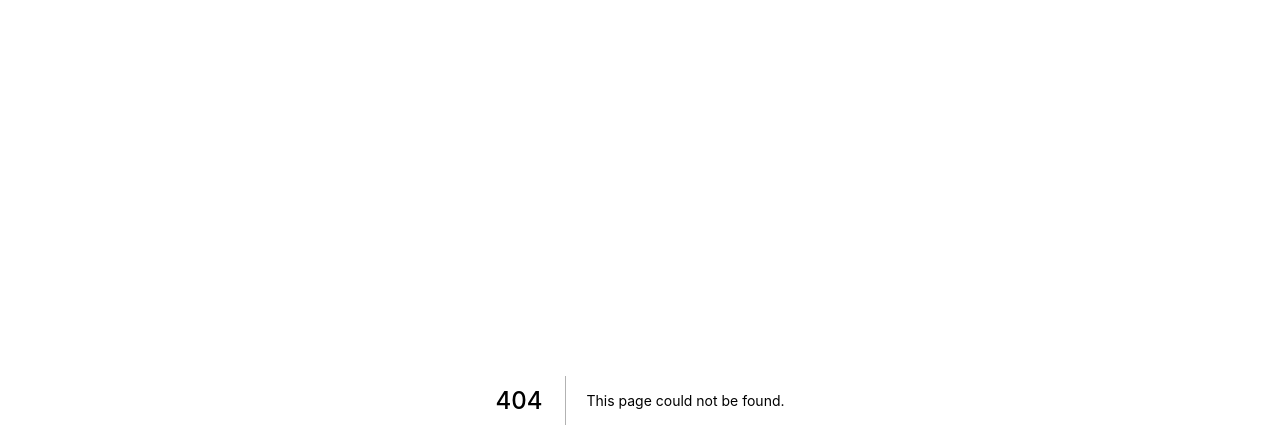
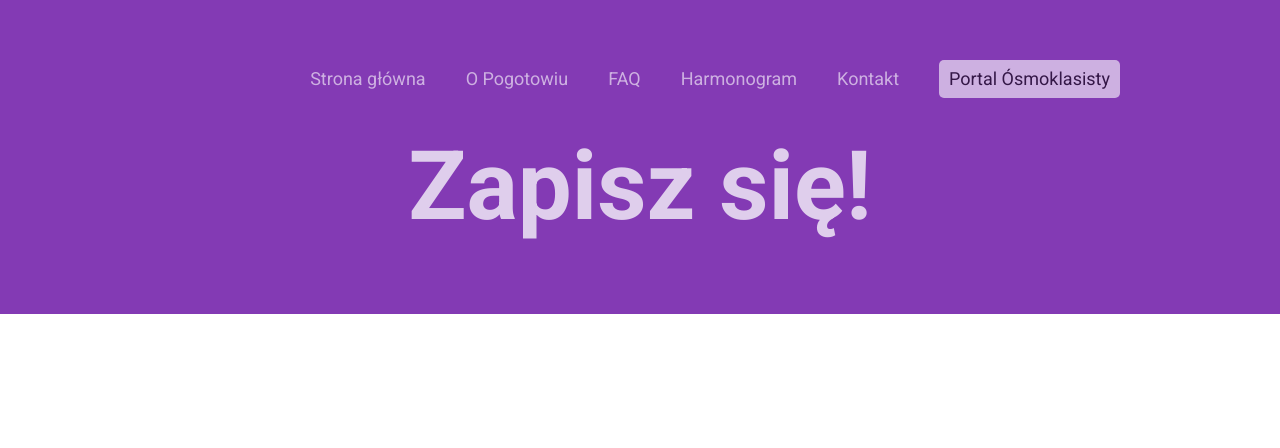
Before and after one commit to stanislawdera/pogotowie-osmoklasisty, a Next.js app: page /zapisz-sie in a window 1280 px wide. Before the commit this address had no page. Shown: the top 448 px of the page. Built offline with nearby package versions, Linux system fonts and the light colour scheme.

Commit message:
Add /zapisz-sie route

```diff
--- /dev/null
+++ b/components/organisms/Header/Header.js
@@ -0,0 +1,16 @@
+import { Wrapper } from "components/atoms/Wrapper/Wrapper.styles";
+import React from "react";
+import Navigation from "../Navigation/Navigation";
+import { StyledHeader } from "./Header.styles";
+
+export default function Header({ title, content }) {
+  return (
+    <StyledHeader>
+      <Wrapper>
+        <Navigation />
+        <h1>{title}</h1>
+        {content !== "" && <p>{content}</p>}
+      </Wrapper>
+    </StyledHeader>
+  );
+}
--- /dev/null
+++ b/components/organisms/Header/Header.styles.js
@@ -0,0 +1,16 @@
+import styled from "styled-components";
+import { StyledMainHeader } from "../MainHeader/MainHeader.styles";
+
+export const StyledHeader = styled(StyledMainHeader)`
+  background: ${({ theme }) => theme.colors.primary};
+
+  & h1 {
+    text-align: center;
+    color: ${({ theme }) => theme.colors.light};
+  }
+
+  & p {
+    text-align: center;
+    color: ${({ theme }) => theme.colors.light};
+  }
+`;
--- a/components/organisms/Layout/Layout.js
+++ b/components/organisms/Layout/Layout.js
@@ -2,11 +2,18 @@ import React from "react";
 import { ThemeProvider } from "styled-components";
 import { GlobalStyle } from "styles/globalStyle";
 import { theme } from "styles/theme";
+import Header from "../Header/Header";
 
-export default function Layout({ children }) {
+export default function Layout({
+  children,
+  title = "",
+  content = "",
+  noHeader = false,
+}) {
   return (
     <ThemeProvider theme={theme}>
       <GlobalStyle />
+      {!noHeader && <Header title={title} content={content} />}
       {children}
     </ThemeProvider>
   );
--- a/pages/index.js
+++ b/pages/index.js
@@ -13,7 +13,7 @@ import CountdownRenderer from "components/organisms/CountdownRenderer/CountdownR
 
 export default function index() {
   return (
-    <Layout>
+    <Layout noHeader>
       <MainHeader />
       <Wrapper>
         <Section>
--- /dev/null
+++ b/pages/zapisz-sie.js
@@ -0,0 +1,11 @@
+import { Wrapper } from "components/atoms/Wrapper/Wrapper.styles";
+import Layout from "components/organisms/Layout/Layout";
+import React from "react";
+
+export default function ZapiszSie() {
+  return (
+    <Layout title="Zapisz się!">
+      <Wrapper></Wrapper>
+    </Layout>
+  );
+}
```
